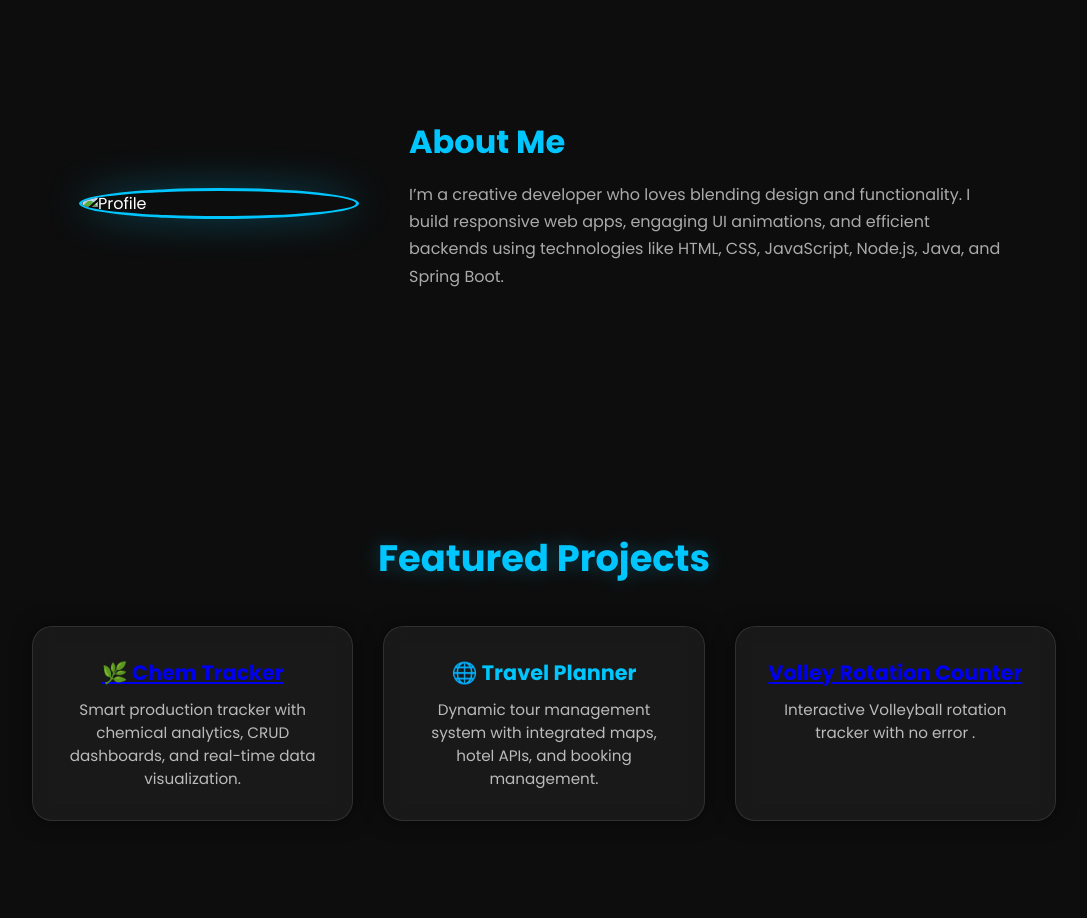
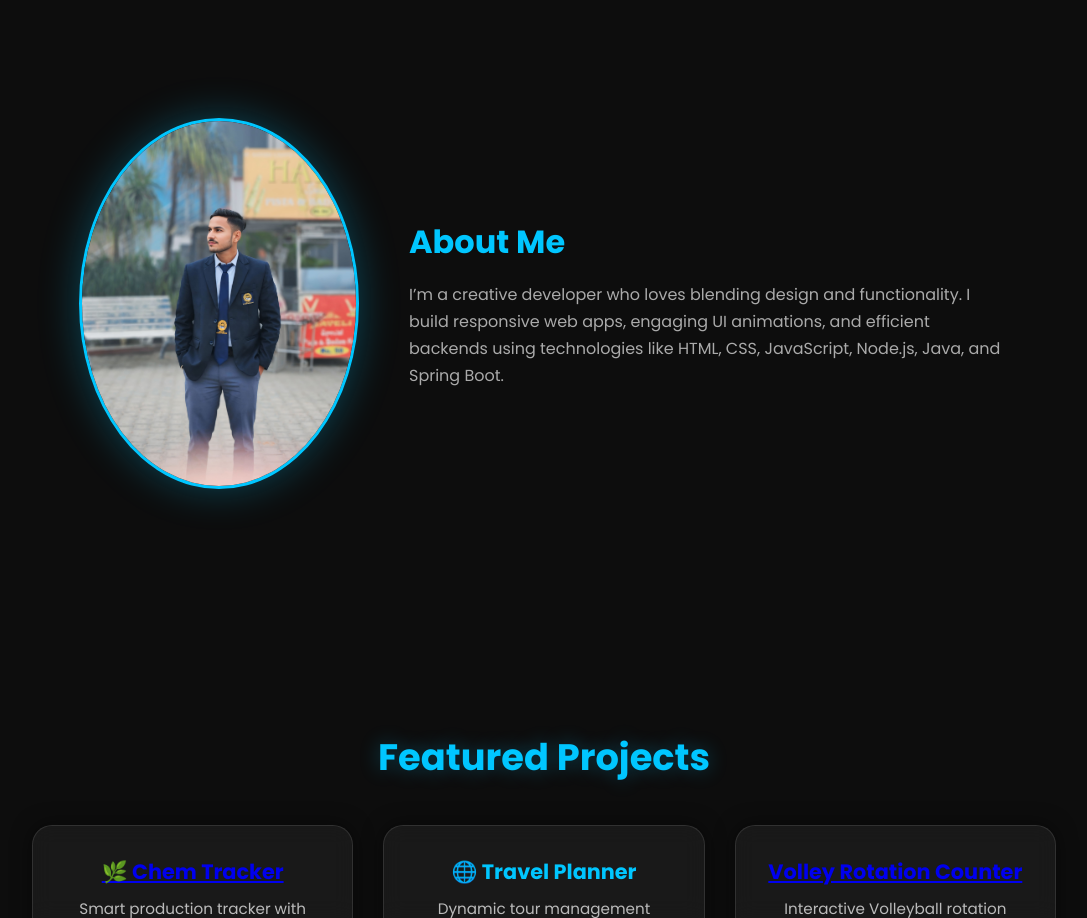
Before and after one commit to Prashant28012002/Portfolio, a plain HTML site: page index.html in a window 1280 px wide. Shown: the part 802-1720 px from the top of the page, without its empty margins (96-1183 px from the left). Drawn offline with nearby package versions, Linux system fonts and the light colour scheme.

Commit message:
Update index.html

```diff
--- a/index.html
+++ b/index.html
@@ -332,7 +332,7 @@
 
   <!-- About Section -->
   <section class="about" id="about" data-animate>
-    <img src="" alt="Profile">
+    <img src="1736526292474.jpg" alt="Profile">
     <div class="text">
       <h2>About Me</h2>
       <p>I’m a creative developer who loves blending design and functionality. I build responsive web apps, engaging UI animations, and efficient backends using technologies like HTML, CSS, JavaScript, Node.js, Java, and Spring Boot.</p>
```
